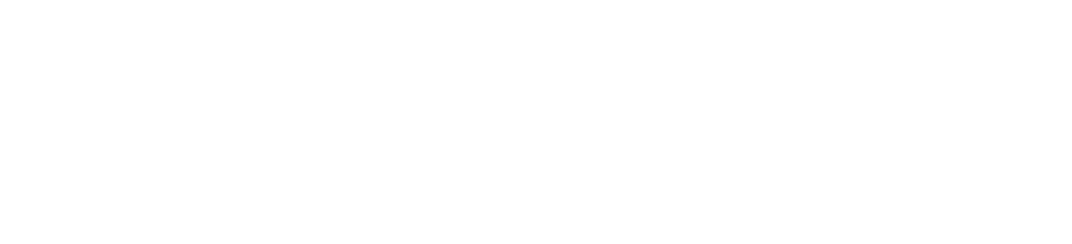
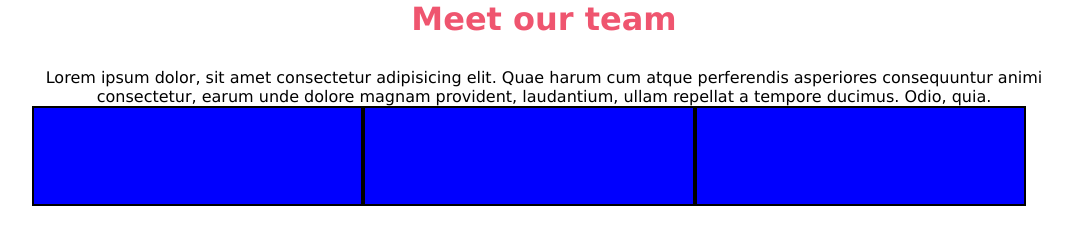
Before and after one commit to ZakariaElhaoudi/html-css-float-cards, a plain HTML site: page index.html in a window 1280 px wide. Shown: the whole page, without its empty margins (96-1168 px from the left). Drawn offline with Linux system fonts and the light colour scheme.

Commit message:
organizzazione codice

```diff
--- a/css/style.css
+++ b/css/style.css
@@ -4,3 +4,44 @@
     padding: 0;
     box-sizing: border-box;
 }
+
+body{
+    width: 80%;
+    margin: auto;
+    font-family: 'Lucida Sans', 'Lucida Sans Regular', 'Lucida Grande', 'Lucida Sans Unicode', Geneva, Verdana, sans-serif;
+    text-align: center;
+}
+
+.clear-fix {
+    content: "";
+    display: table;
+    clear: both;
+}
+/* regole header  */
+
+h1{
+    color: rgb(239, 85, 111);
+
+}
+
+header p {
+    margin-top: 30px;
+}
+
+/* regole parte centrale */
+
+.conteiner{
+    width: 100%;
+
+}
+
+/* regole debug */
+
+.list-img{
+    background-color: blue;
+    border: solid 2px black ;
+    height: 100px;
+    float: left;
+    width: calc(100%/3 - 10px);
+    padding: 10px;
+}
--- a/index.html
+++ b/index.html
@@ -5,18 +5,36 @@
     <meta http-equiv="X-UA-Compatible" content="IE=edge">
     <meta name="viewport" content="width=device-width, initial-scale=1.0">
     <link rel="stylesheet" href="css/style.css">
-    <title>Document</title>
+    <title>Meet Our Team</title>
 </head>
 <body>
+
     <!-- intestazione -->
     <header>
+        <h1>Meet our team</h1>
+        <p>Lorem ipsum dolor, sit amet consectetur adipisicing elit. Quae harum cum atque perferendis asperiores consequuntur animi consectetur, earum unde dolore magnam provident, laudantium, ullam repellat a tempore ducimus. Odio, quia.</p>
 
     </header>
 
     <!-- parte centrale -->
     <main>
+
         <!-- prima  section -->
-        <section></section>
+        <section >
+            <div class="conteiner clear-fix">
+                <div class="list-img">
+
+                </div>
+
+                <div class="list-img">
+
+                </div>
+
+                <div class="list-img">
+
+                </div>
+            </div>
+        </section>
     </main>
 
 
```
